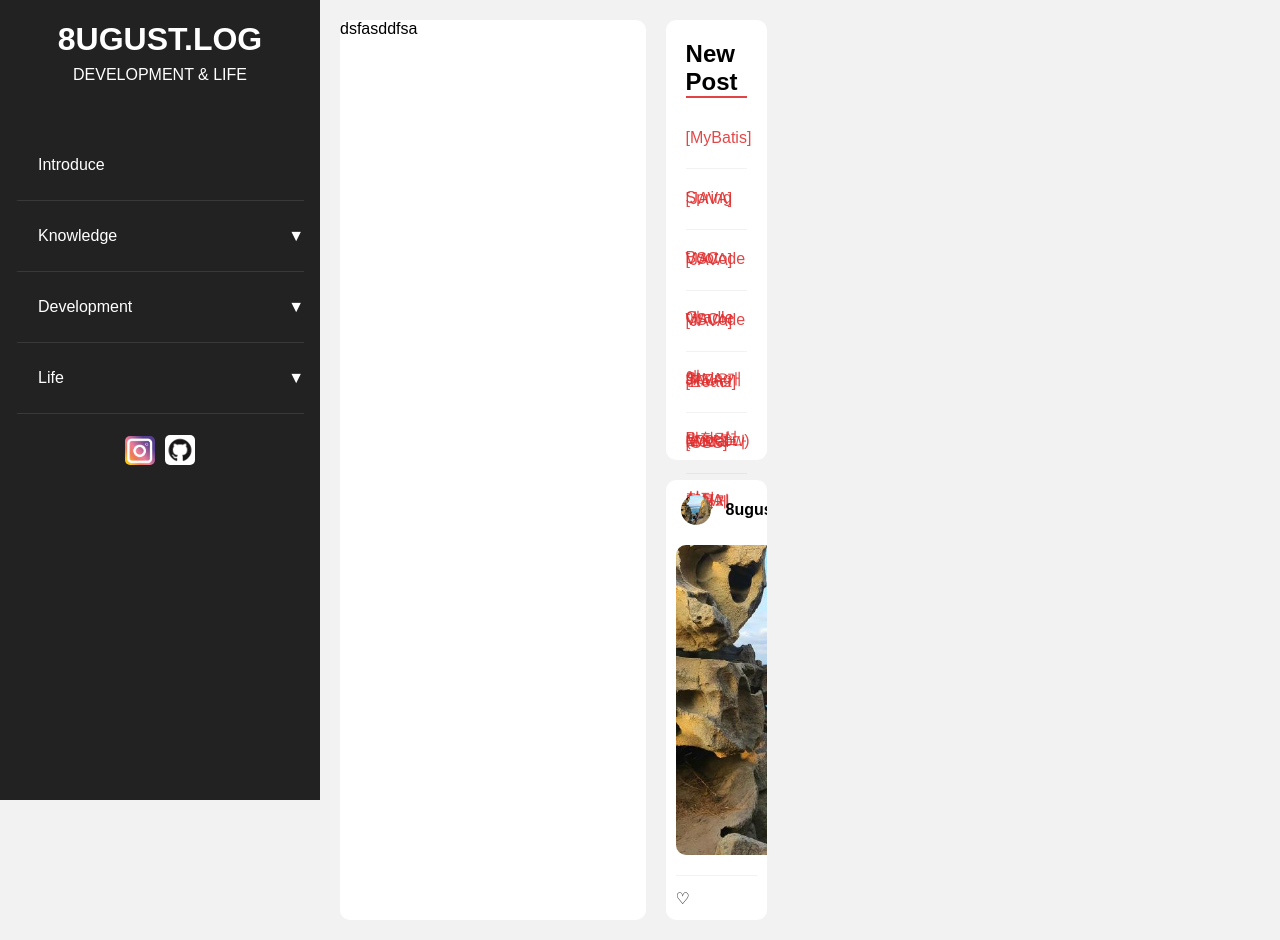
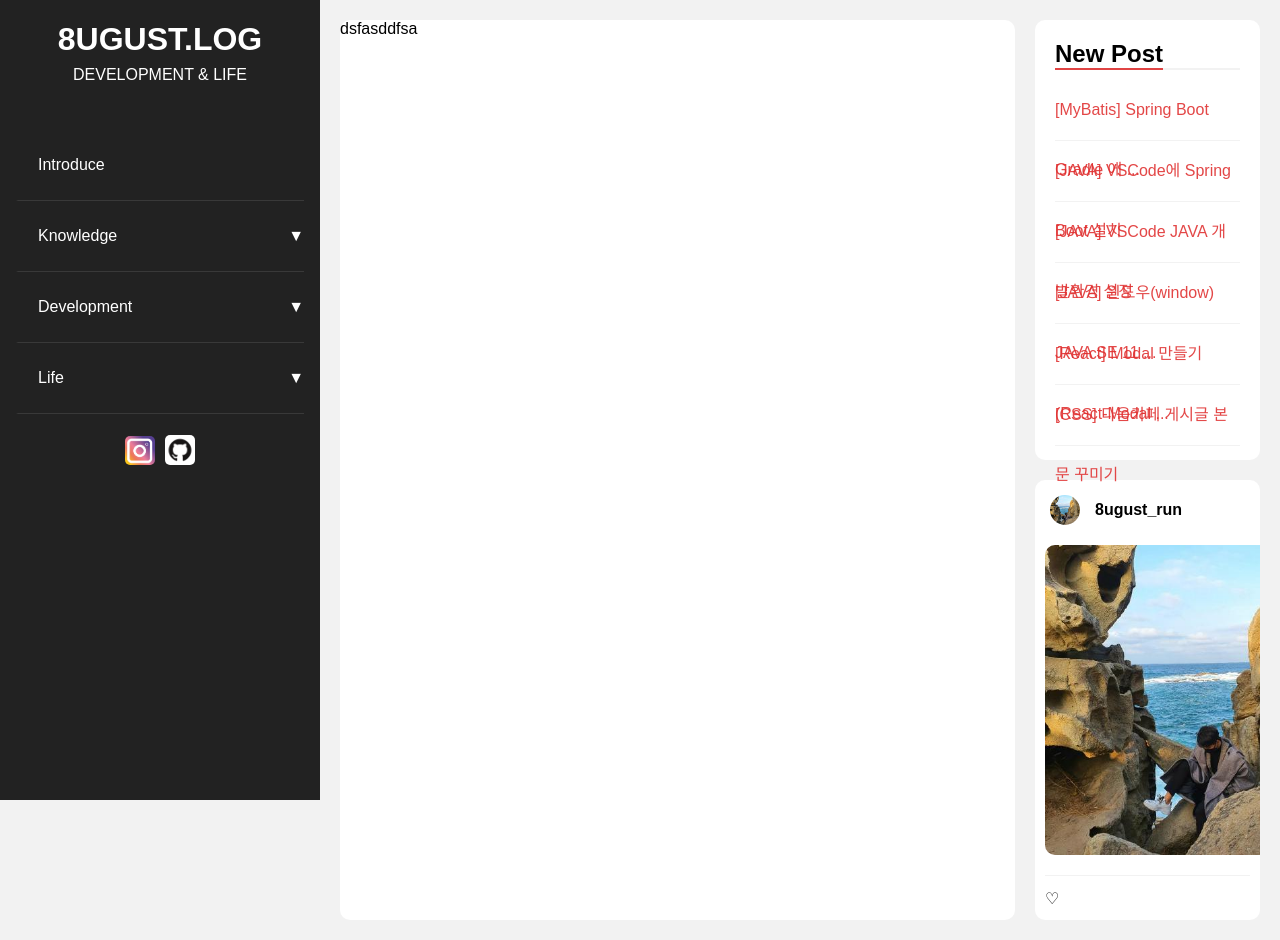
Before and after one commit to seonghan-Min/8ugust-ui, a React (Create React App) app: page / in a window 1280 px wide. Built offline with nearby package versions, Linux system fonts and the light colour scheme.

Commit message:
wrap 제거

```diff
--- a/src/App.js
+++ b/src/App.js
@@ -8,7 +8,7 @@ import './index.css';
 
 function App() {
 	return (
-		<div className='wrap'>
+		<>
 			<header>
 				<div className='site-title'>
 					<h1>8UGUST.LOG</h1>
@@ -72,7 +72,7 @@ function App() {
 					</div>
 				</div>
 			</div>
-		</div>
+		</>
   );
 }
 
--- a/src/index.css
+++ b/src/index.css
@@ -4,10 +4,6 @@ body {
 	font-size: 16px;
 	font-family: sans-serif;
 	background: #f2f2f2;
-}
-
-.wrap {
-	display: flex;
 }
 
 
```
